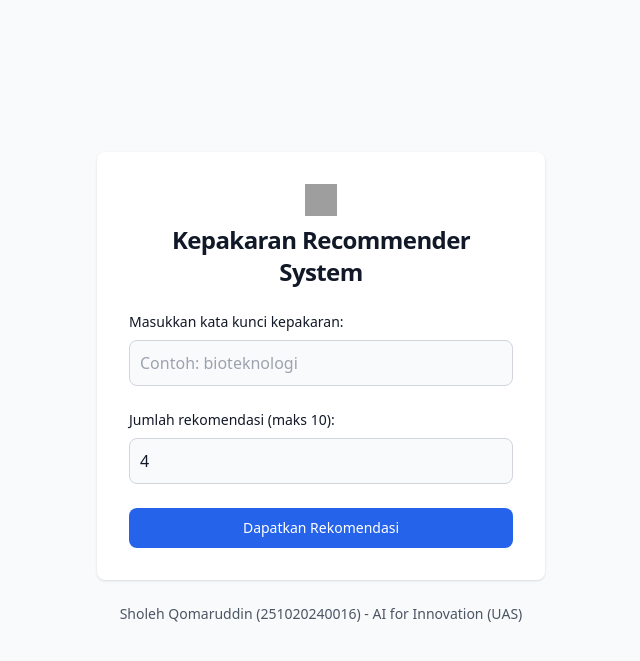
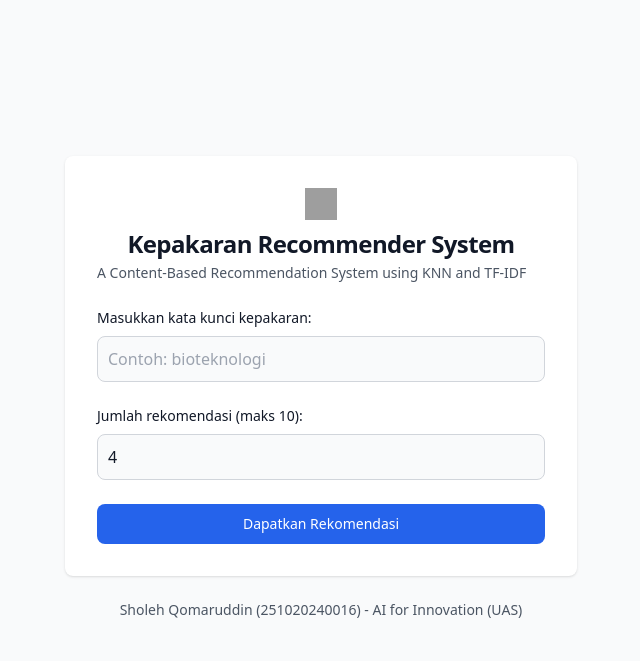
Before and after one commit to esqlite/Kepakaran_Recommender, a Flask app: page / in a window 1280 px wide. Shown: the top 661 px of the page, without its empty margins (319-959 px from the left). Run offline with Flask 3, Linux system fonts and the light colour scheme; parts of the project's set-up code (start-up, migrations or seed data) failed here and were passed over; some libraries are stand-ins or nearby versions; grey boxes are pictures that could not be loaded.

Commit message:
Update index.html with new content

```diff
--- a/templates/index.html
+++ b/templates/index.html
@@ -9,12 +9,13 @@
 </head>
 <body class="bg-gray-50 dark:bg-gray-900">
     <section class="flex flex-col items-center justify-center px-6 py-8 mx-auto md:h-screen lg:py-0">
-        <div class="w-full bg-white rounded-lg shadow dark:border sm:max-w-md xl:p-0 dark:bg-gray-800 dark:border-gray-700">
+        <div class="w-full bg-white rounded-lg shadow dark:border sm:max-w-lg xl:p-0 dark:bg-gray-800 dark:border-gray-700">
             <div class="p-6 space-y-4 md:space-y-6 sm:p-8">
                 <h1 class="text-xl font-bold leading-tight tracking-tight text-center text-gray-900 md:text-2xl dark:text-white">
                     <img class="w-8 h-8 mx-auto mb-2" src="https://fivetran.com/static-assets-dashboard/_next/static/media/Fivetran_icon.7a0e3009.svg" alt="logo">
                     Kepakaran Recommender System
                 </h1>
+                <span class="text-sm text-center text-gray-600 mt-1">A Content-Based Recommendation System using KNN and TF-IDF</span>
                 <form class="space-y-4 md:space-y-6" method="POST" action="/recommend">
                     <div>
                         <label for="pakar_query" class="block mb-2 text-sm font-medium text-gray-900 dark:text-white">Masukkan kata kunci kepakaran:</label>
```
Also changed, not shown: 1 other file.
